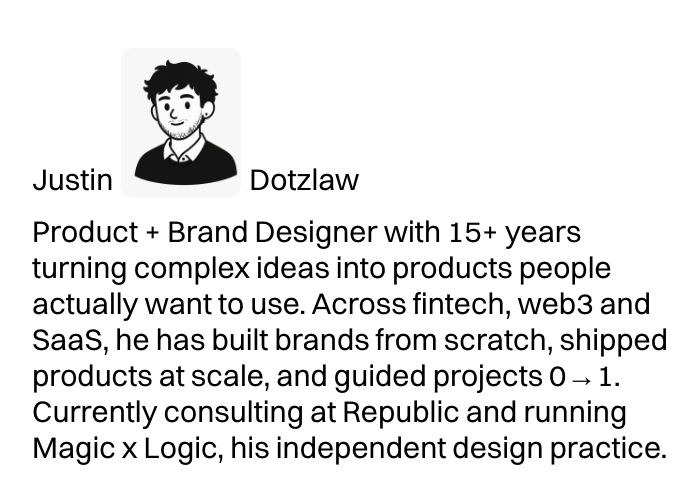
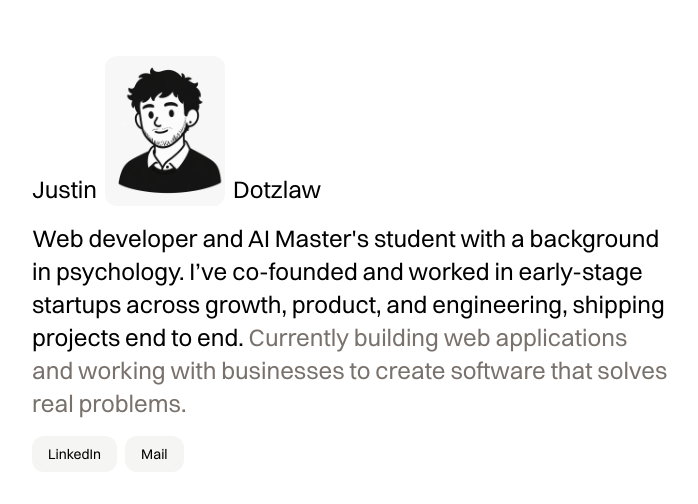
Before and after one commit to dollarwolv/personal-site, a Next.js app: page / in a window 1280 px wide. Shown: the top 504 px of the page, without its empty margins (288-986 px from the left). Built offline with nearby package versions, Linux system fonts and the light colour scheme.

Commit message:
Updated text and add links

```diff
--- a/app/page.tsx
+++ b/app/page.tsx
@@ -2,8 +2,8 @@
 
 export default function Home() {
   return (
-    <div className="mt-12">
-      <div className="mx-auto flex w-fit max-w-160 flex-col items-start gap-4 text-3xl">
+    <div className="mt-12 p-2">
+      <div className="mx-auto flex w-fit max-w-160 flex-col items-start gap-4 text-2xl leading-snug">
         <div className="flex flex-row items-end gap-2">
           <p className="">Justin</p>
           <Image
@@ -15,13 +15,28 @@
           />
           <p className="">Dotzlaw</p>
         </div>
-        <p className="">
-          Product + Brand Designer with 15+ years turning complex ideas into
-          products people actually want to use. Across fintech, web3 and SaaS,
-          he has built brands from scratch, shipped products at scale, and
-          guided projects 0→1. Currently consulting at Republic and running
-          Magic x Logic, his independent design practice.
-        </p>
+        <h2 className="">
+          Web developer and AI Master's student with a background in psychology.
+          I’ve co-founded and worked in early-stage startups across growth,
+          product, and engineering, shipping projects end to end.{" "}
+          <span className="text-stone-500">
+            Currently building web applications and working with businesses to
+            create software that solves real problems.
+          </span>
+        </h2>
+        <div className="flex flex-row gap-2 text-sm">
+          <a href="https://www.linkedin.com/in/justindotzlaw/">
+            <button className="cursor-pointer rounded-xl bg-stone-100 px-4 py-2 text-black transition-colors duration-300 hover:bg-black hover:text-white">
+              LinkedIn
+            </button>
+          </a>
+
+          <a href="mailto:justindotzlaw@gmail.com">
+            <button className="cursor-pointer rounded-xl bg-stone-100 px-4 py-2 text-black transition-colors duration-300 hover:bg-black hover:text-white">
+              Mail
+            </button>
+          </a>
+        </div>
       </div>
     </div>
   );
```
